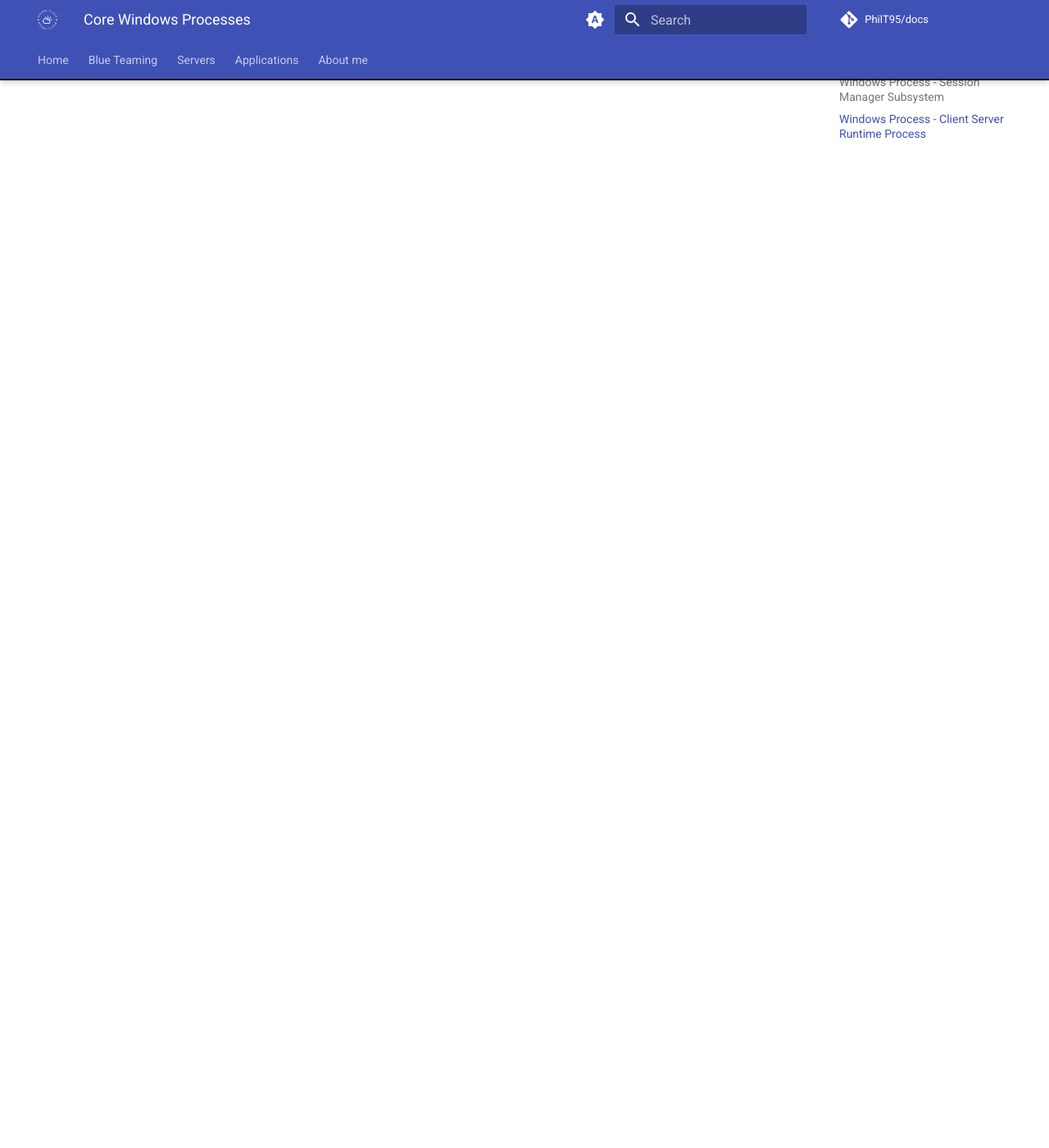
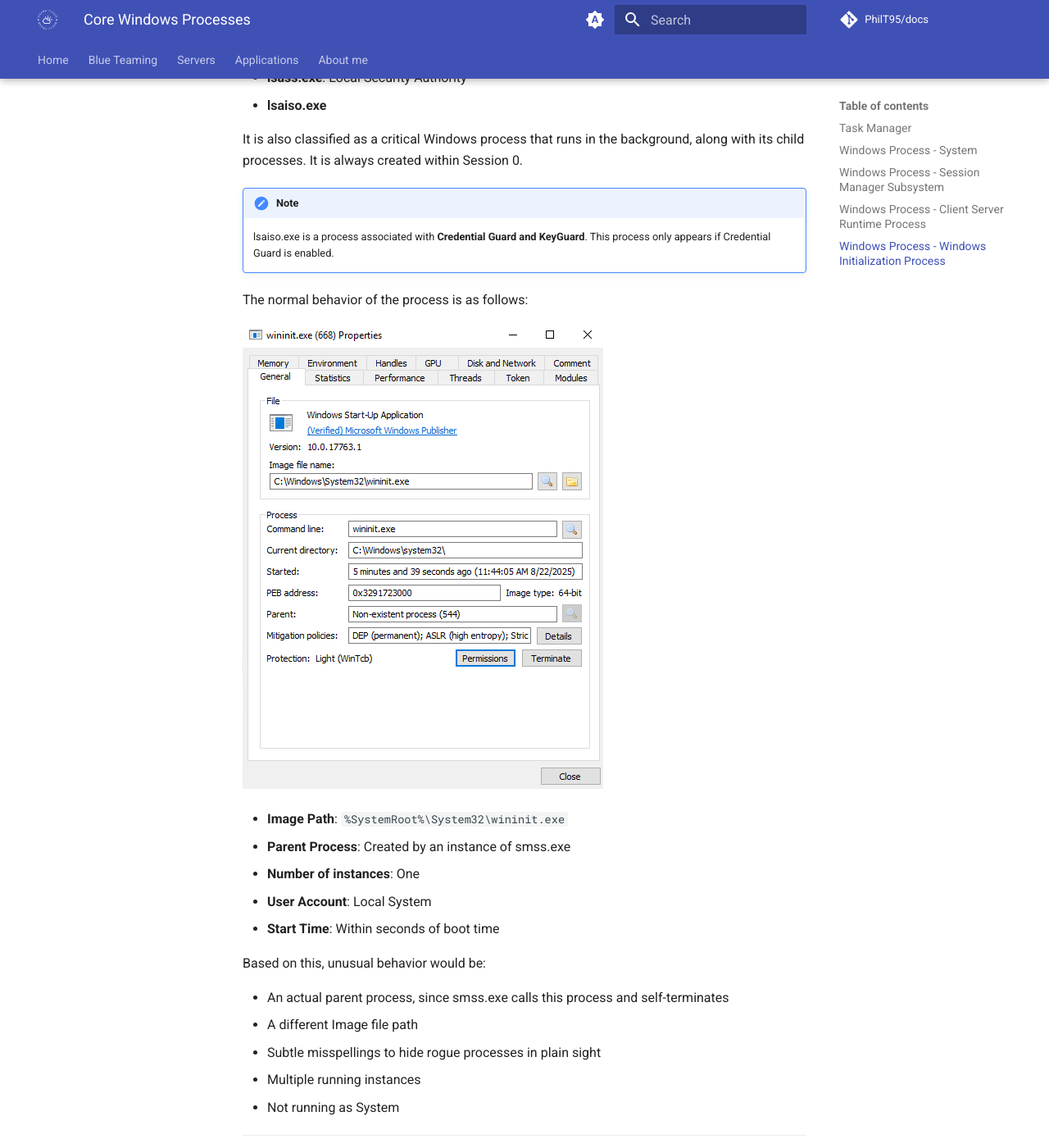
Before and after one commit to PhilT95/athenlyx, an MkDocs documentation site: the page built from docs/blue/endpoint-security/windows/core_windows_processes.md, in a window 1280 px wide and 1400 px high, scrolled down 6900 px. Shown: the whole window at 82% size. Built offline with MkDocs 1.6.1 and Material for MkDocs 9.7.7, drawn with Linux system fonts in a browser that asks for light colours; plug-ins that fetch from the network failed and are left out; comment, search, counter and statistics services are not loaded; some of the changed text lies outside the part shown.

Commit message:
Added wininit.exe

```diff
--- a/docs/blue/endpoint-security/windows/core_windows_processes.md
+++ b/docs/blue/endpoint-security/windows/core_windows_processes.md
@@ -170,3 +170,35 @@ Bases on this, unusual behavior would be:
 - A different Image File path
 - Subtle misspellings to hide rogue processes masquerading as csrss.exe
 - The user is not the *System* user
+
+
+## Windows Process - Windows Initialization Process
+
+The **wininit.exe** (Windows Initialization Process) is responsible for launching the
+
+- **services.exe**: Service Control Manger
+- **lsass.exe**: Local Security Authority
+- **lsaiso.exe**
+
+It is also classified as a critical Windows process that runs in the background, along with its child processes. It is always created within Session 0.
+
+!!! note
+    lsaiso.exe is a process associated with **Credential Guard and KeyGuard**. This process only appears if Credential Guard is enabled.
+
+The normal behavior of the process is as follows:
+
+![Normal wininit.exe](images/process_wininit-normal.png)
+
+- **Image Path**: ``%SystemRoot%\System32\wininit.exe``
+- **Parent Process**: Created by an instance of smss.exe
+- **Number of instances**: One
+- **User Account**: Local System
+- **Start Time**: Within seconds of boot time
+
+Based on this, unusual behavior would be:
+
+- An actual parent process, since smss.exe calls this process and self-terminates
+- A different Image file path
+- Subtle misspellings to hide rogue processes in plain sight
+- Multiple running instances
+- Not running as System
```
Also changed, not shown: docs/blue/endpoint-security/windows/images/process_wininit-normal.png (added).
